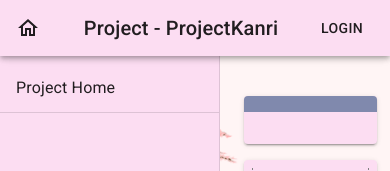
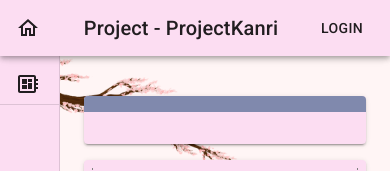
Before and after one commit to moojigc/ProjectKanri, a React (Create React App) app in the folder client/: page /project/1 in a window 390 px wide. Shown: the top 171 px of the page. Built offline with nearby package versions, Linux system fonts and the light colour scheme; no server answers.

Commit message:
mini nav bar on small screens!

```diff
--- a/client/src/components/ProjectNav/index.js
+++ b/client/src/components/ProjectNav/index.js
@@ -2,9 +2,11 @@ import React from "react";
 import clsx from "clsx";
 import Toolbar from "@material-ui/core/Toolbar";
 import { Link as RouterLink } from "react-router-dom";
-import { makeStyles, List, ListItemText, Drawer, ListItem, Divider } from "@material-ui/core";
+import { makeStyles, List, ListItemText, Drawer, ListItem, Divider, useMediaQuery, useTheme, ListItemIcon, Tooltip } from "@material-ui/core";
+import { DeveloperBoard } from "@material-ui/icons";
 
-const drawerWidth = 220;
+const drawerWidth = 240;
+const miniWidth = 60;
 
 const useStyles = makeStyles((theme) => ({
 	drawer: {
@@ -17,33 +19,72 @@ const useStyles = makeStyles((theme) => ({
 	},
 	drawerContainer: {
 		overflow: "auto"
+	},
+	minidrawer: {
+		width: miniWidth,
+		flexShrink: 0,
+		zIndex: theme.zIndex.drawer
+	},
+	miniPaper: {
+		width: miniWidth
 	}
 }));
+
+// <Tooltip title="Project Home" aria-label="Go to project home" placement="right">
+// 	<DeveloperBoard color="textPrimary"></DeveloperBoard>
+// </Tooltip>;
 
 const ProjectNav = ({ projectId, title }) => {
 	const classes = useStyles();
 
+	const theme = useTheme();
+	const mdBreak = useMediaQuery(theme.breakpoints.up("md"));
+
 	return (
+		<React.Fragment>
+			{mdBreak ? (
 				<Drawer
 					className={clsx(classes.drawer)}
 					variant="permanent"
 					classes={{
 						paper: classes.drawerPaper
-			}}>
+					}}
+				>
 					<Toolbar />
 					<div className={clsx(classes.drawerContainer)}>
 						<List>
-					<ListItem
-						button
-						component={RouterLink}
-						to={`/project/${projectId}`}
-						key={"projecthome"}>
+							<ListItem button component={RouterLink} to={`/project/${projectId}`} key={"projecthome"}>
+								<ListItemIcon>
+									<DeveloperBoard></DeveloperBoard>
+								</ListItemIcon>
 								<ListItemText primary={title ? title : "Project Home"}></ListItemText>
 							</ListItem>
 							<Divider />
 						</List>
 					</div>
 				</Drawer>
+			) : (
+				<Drawer
+					className={clsx(classes.minidrawer)}
+					variant="permanent"
+					classes={{
+						paper: classes.miniPaper
+					}}
+				>
+					<Toolbar />
+					<div className={clsx(classes.drawerContainer)}>
+						<List>
+							<ListItem button component={RouterLink} to={`/project/${projectId}`} key={"projecthome"}>
+								<Tooltip arrow title={title ? title : "Project Home"} aria-label="Go to project home" placement="right">
+									<DeveloperBoard color="textPrimary"></DeveloperBoard>
+								</Tooltip>
+							</ListItem>
+							<Divider />
+						</List>
+					</div>
+				</Drawer>
+			)}
+		</React.Fragment>
 	);
 };
 
--- a/client/src/pages/Project/index.js
+++ b/client/src/pages/Project/index.js
@@ -141,7 +141,7 @@ const Project = () => {
 
 	return (
 		<div className={clsx(classes.root)}>
-			<ProjectNav projectId={id} title={project.title}></ProjectNav>
+			<ProjectNav projectId={id}></ProjectNav>
 			<Container maxWidth="xl" component="main" className={clsx(classes.content)}>
 				<Wrapper>
 					<Title>{project.title}</Title>
--- a/client/src/pages/Task/index.js
+++ b/client/src/pages/Task/index.js
@@ -151,7 +151,7 @@ export default function Task() {
 										fullWidth
 										variant="outlined"
 										label="Updated On:"
-										value={moment(task.updatedAt).format("M/DD/YYYY h:m A")}
+										value={moment(task.updatedAt).format("M/DD/YYYY h:mm A")}
 									/>
 								</Grid>
 								<Grid item xs={12} sm={6} md={3}>
```
Lines whose indentation alone changed are shown as unchanged.
